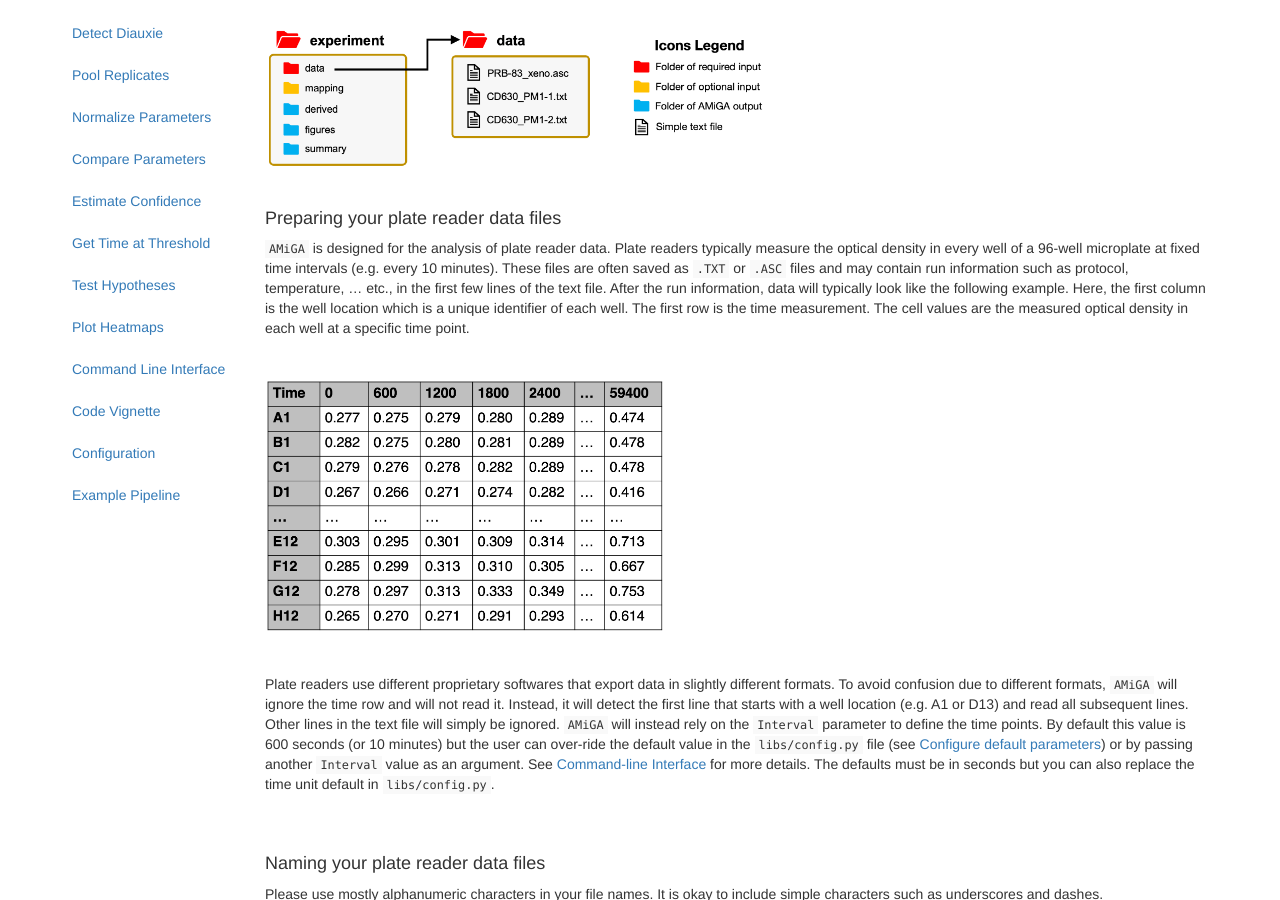
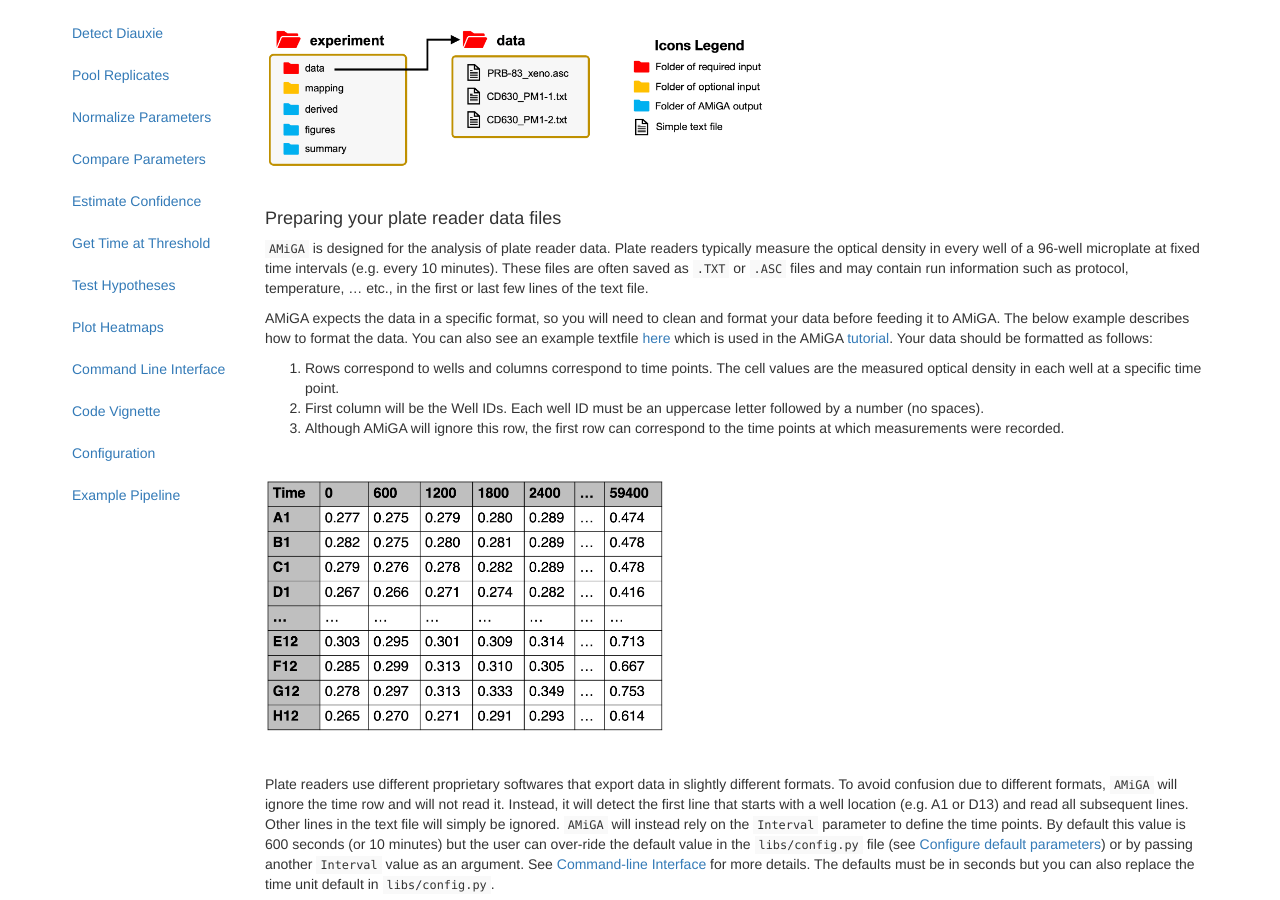
Before and after one commit to firasmidani/amiga, a Jekyll site: the page built from docs/_posts/2020-03-24-organization.md, in a window 1280 px wide and 900 px high, scrolled down 406 px. Built offline with Jekyll 4.4.1, drawn with Linux system fonts in a browser that asks for light colours.

Commit message:
Updated documentation

```diff
--- a/docs/_posts/2020-03-24-organization.md
+++ b/docs/_posts/2020-03-24-organization.md
@@ -27,7 +27,13 @@ Before you begin with your first analysis, you need to create a folder which we
 
 #### Preparing your plate reader data files
 
-`AMiGA` is designed for the analysis of plate reader data. Plate readers typically measure the optical density in every well of a 96-well microplate at fixed time intervals (e.g. every 10 minutes). These files are often saved as `.TXT` or `.ASC` files and may contain run information such as protocol, temperature, ... etc., in the first few lines of the text file. After the run information, data will typically look like the following example. Here, the first column is the well location which is a unique identifier of each well. The  first row is the time measurement. The cell values are the measured optical density in each well at a specific time point.
+`AMiGA` is designed for the analysis of plate reader data. Plate readers typically measure the optical density in every well of a 96-well microplate at fixed time intervals (e.g. every 10 minutes). These files are often saved as `.TXT` or `.ASC` files and may contain run information such as protocol, temperature, ... etc., in the first or last few lines of the text file.
+
+AMiGA expects the data in a specific format, so you will need to clean and format your data before feeding it to AMiGA. The below example describes how to format the data. You can also see an example textfile [here](https://github.com/firasmidani/amiga/tree/master/examples/randomii/data) which is used in the AMiGA [tutorial](https://firasmidani.github.io/amiga/doc/example.html). Your data should be formatted as follows:
+
+1. Rows correspond to wells and columns correspond to time points. The cell values are the measured optical density in each well at a specific time point.
+2. First column will be the Well IDs. Each well ID must be an uppercase letter followed by a number (no spaces).
+3. Although AMiGA will ignore this row, the first row can correspond to the time points at which measurements were recorded.
 
 <br />
 
```
